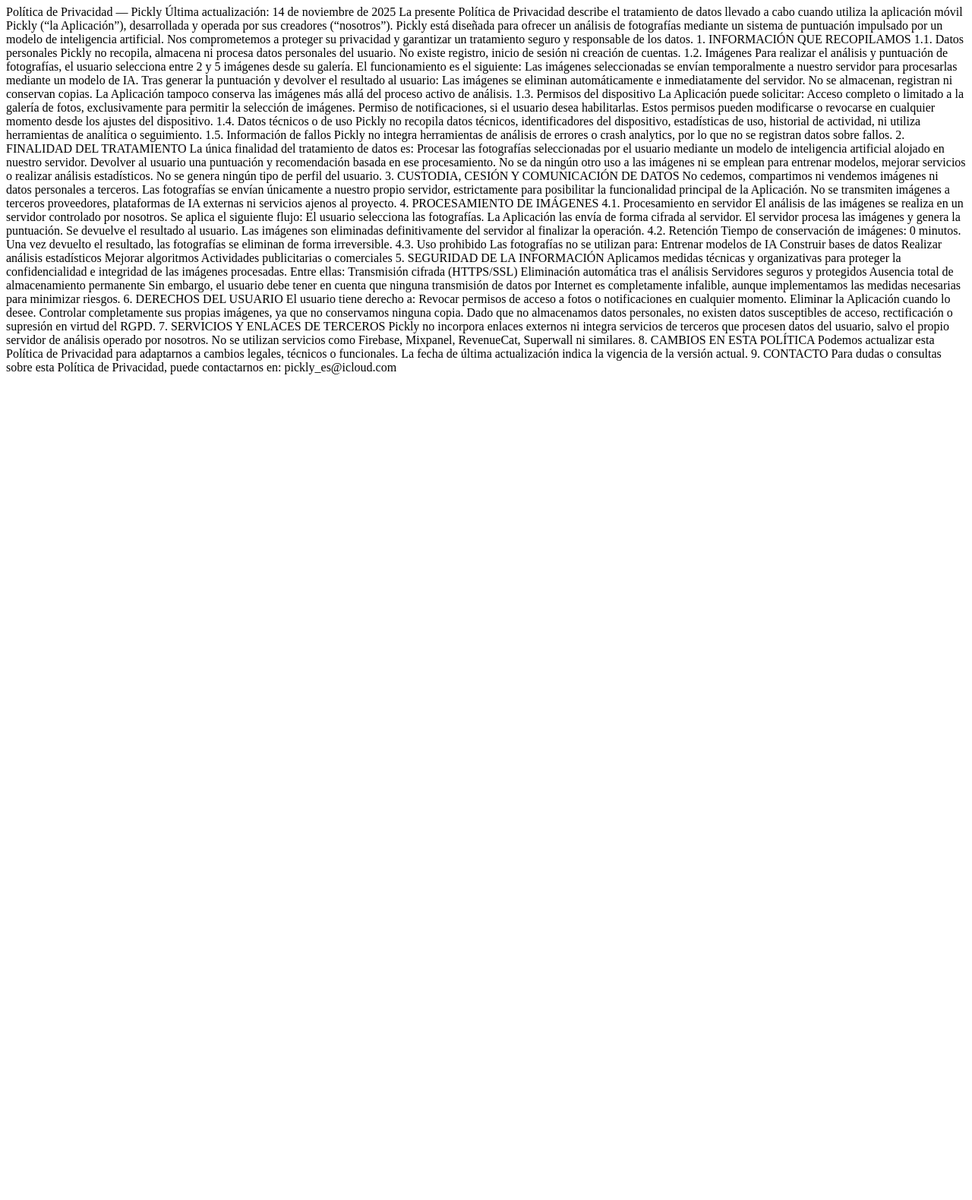
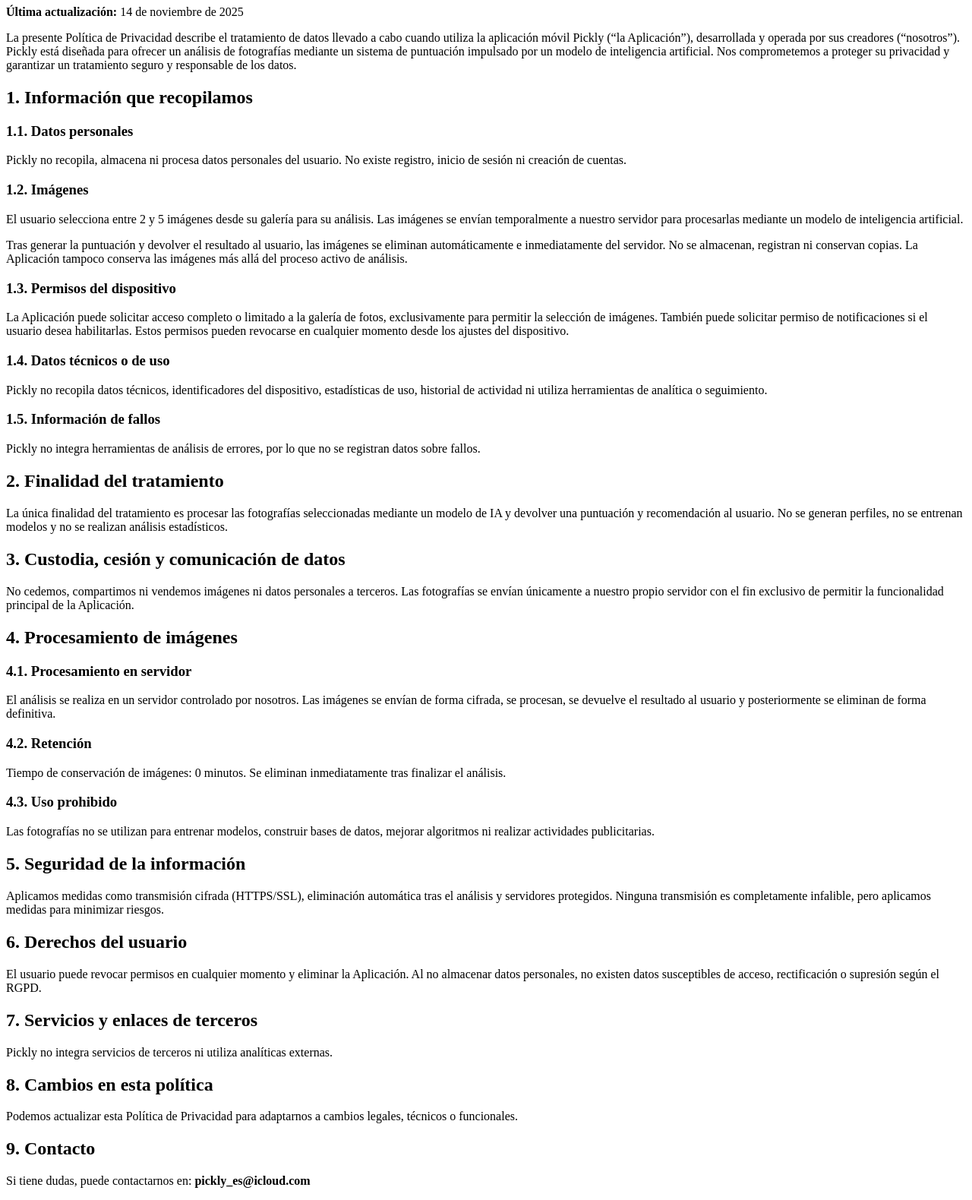
Before and after one commit to Pickly-app/pickly-legal, a plain HTML site: page privacy.html in a window 1280 px wide. Shown: the part 73-1653 px from the top of the page at 76% size. Before the commit the page ends 800 px from the top, so only its background shows below. Drawn offline with Linux system fonts and the light colour scheme.

Commit message:
Update privacy.html

```diff
--- a/privacy.html
+++ b/privacy.html
@@ -5,149 +5,94 @@
   <title>Política de Privacidad - Pickly</title>
 </head>
 <body>
-  <h1>Política de Privacidad</h1>
+  <h1>Política de Privacidad — Pickly</h1>
+  <p><strong>Última actualización:</strong> 14 de noviembre de 2025</p>
 
-  <p>Política de Privacidad — Pickly
+  <p>
+    La presente Política de Privacidad describe el tratamiento de datos llevado a cabo cuando utiliza la aplicación móvil Pickly (“la Aplicación”), desarrollada y operada por sus creadores (“nosotros”). Pickly está diseñada para ofrecer un análisis de fotografías mediante un sistema de puntuación impulsado por un modelo de inteligencia artificial. Nos comprometemos a proteger su privacidad y garantizar un tratamiento seguro y responsable de los datos.
+  </p>
 
-Última actualización: 14 de noviembre de 2025
+  <h2>1. Información que recopilamos</h2>
 
-La presente Política de Privacidad describe el tratamiento de datos llevado a cabo cuando utiliza la aplicación móvil Pickly (“la Aplicación”), desarrollada y operada por sus creadores (“nosotros”).
+  <h3>1.1. Datos personales</h3>
+  <p>
+    Pickly no recopila, almacena ni procesa datos personales del usuario. No existe registro, inicio de sesión ni creación de cuentas.
+  </p>
 
-Pickly está diseñada para ofrecer un análisis de fotografías mediante un sistema de puntuación impulsado por un modelo de inteligencia artificial. Nos comprometemos a proteger su privacidad y garantizar un tratamiento seguro y responsable de los datos.
+  <h3>1.2. Imágenes</h3>
+  <p>
+    El usuario selecciona entre 2 y 5 imágenes desde su galería para su análisis. Las imágenes se envían temporalmente a nuestro servidor para procesarlas mediante un modelo de inteligencia artificial.
+  </p>
+  <p>
+    Tras generar la puntuación y devolver el resultado al usuario, las imágenes se eliminan automáticamente e inmediatamente del servidor. No se almacenan, registran ni conservan copias. La Aplicación tampoco conserva las imágenes más allá del proceso activo de análisis.
+  </p>
 
-1. INFORMACIÓN QUE RECOPILAMOS
-1.1. Datos personales
+  <h3>1.3. Permisos del dispositivo</h3>
+  <p>
+    La Aplicación puede solicitar acceso completo o limitado a la galería de fotos, exclusivamente para permitir la selección de imágenes. También puede solicitar permiso de notificaciones si el usuario desea habilitarlas. Estos permisos pueden revocarse en cualquier momento desde los ajustes del dispositivo.
+  </p>
 
-Pickly no recopila, almacena ni procesa datos personales del usuario.
-No existe registro, inicio de sesión ni creación de cuentas.
+  <h3>1.4. Datos técnicos o de uso</h3>
+  <p>
+    Pickly no recopila datos técnicos, identificadores del dispositivo, estadísticas de uso, historial de actividad ni utiliza herramientas de analítica o seguimiento.
+  </p>
 
-1.2. Imágenes
+  <h3>1.5. Información de fallos</h3>
+  <p>
+    Pickly no integra herramientas de análisis de errores, por lo que no se registran datos sobre fallos.
+  </p>
 
-Para realizar el análisis y puntuación de fotografías, el usuario selecciona entre 2 y 5 imágenes desde su galería.
-El funcionamiento es el siguiente:
+  <h2>2. Finalidad del tratamiento</h2>
+  <p>
+    La única finalidad del tratamiento es procesar las fotografías seleccionadas mediante un modelo de IA y devolver una puntuación y recomendación al usuario. No se generan perfiles, no se entrenan modelos y no se realizan análisis estadísticos.
+  </p>
 
-Las imágenes seleccionadas se envían temporalmente a nuestro servidor para procesarlas mediante un modelo de IA.
+  <h2>3. Custodia, cesión y comunicación de datos</h2>
+  <p>
+    No cedemos, compartimos ni vendemos imágenes ni datos personales a terceros. Las fotografías se envían únicamente a nuestro propio servidor con el fin exclusivo de permitir la funcionalidad principal de la Aplicación.
+  </p>
 
-Tras generar la puntuación y devolver el resultado al usuario:
+  <h2>4. Procesamiento de imágenes</h2>
 
-Las imágenes se eliminan automáticamente e inmediatamente del servidor.
+  <h3>4.1. Procesamiento en servidor</h3>
+  <p>
+    El análisis se realiza en un servidor controlado por nosotros. Las imágenes se envían de forma cifrada, se procesan, se devuelve el resultado al usuario y posteriormente se eliminan de forma definitiva.
+  </p>
 
-No se almacenan, registran ni conservan copias.
+  <h3>4.2. Retención</h3>
+  <p>
+    Tiempo de conservación de imágenes: 0 minutos. Se eliminan inmediatamente tras finalizar el análisis.
+  </p>
 
-La Aplicación tampoco conserva las imágenes más allá del proceso activo de análisis.
+  <h3>4.3. Uso prohibido</h3>
+  <p>
+    Las fotografías no se utilizan para entrenar modelos, construir bases de datos, mejorar algoritmos ni realizar actividades publicitarias.
+  </p>
 
-1.3. Permisos del dispositivo
+  <h2>5. Seguridad de la información</h2>
+  <p>
+    Aplicamos medidas como transmisión cifrada (HTTPS/SSL), eliminación automática tras el análisis y servidores protegidos. Ninguna transmisión es completamente infalible, pero aplicamos medidas para minimizar riesgos.
+  </p>
 
-La Aplicación puede solicitar:
+  <h2>6. Derechos del usuario</h2>
+  <p>
+    El usuario puede revocar permisos en cualquier momento y eliminar la Aplicación. Al no almacenar datos personales, no existen datos susceptibles de acceso, rectificación o supresión según el RGPD.
+  </p>
 
-Acceso completo o limitado a la galería de fotos, exclusivamente para permitir la selección de imágenes.
+  <h2>7. Servicios y enlaces de terceros</h2>
+  <p>
+    Pickly no integra servicios de terceros ni utiliza analíticas externas.
+  </p>
 
-Permiso de notificaciones, si el usuario desea habilitarlas.
+  <h2>8. Cambios en esta política</h2>
+  <p>
+    Podemos actualizar esta Política de Privacidad para adaptarnos a cambios legales, técnicos o funcionales.
+  </p>
 
-Estos permisos pueden modificarse o revocarse en cualquier momento desde los ajustes del dispositivo.
-
-1.4. Datos técnicos o de uso
-
-Pickly no recopila datos técnicos, identificadores del dispositivo, estadísticas de uso, historial de actividad, ni utiliza herramientas de analítica o seguimiento.
-
-1.5. Información de fallos
-
-Pickly no integra herramientas de análisis de errores o crash analytics, por lo que no se registran datos sobre fallos.
-
-2. FINALIDAD DEL TRATAMIENTO
-
-La única finalidad del tratamiento de datos es:
-
-Procesar las fotografías seleccionadas por el usuario mediante un modelo de inteligencia artificial alojado en nuestro servidor.
-
-Devolver al usuario una puntuación y recomendación basada en ese procesamiento.
-
-No se da ningún otro uso a las imágenes ni se emplean para entrenar modelos, mejorar servicios o realizar análisis estadísticos.
-No se genera ningún tipo de perfil del usuario.
-
-3. CUSTODIA, CESIÓN Y COMUNICACIÓN DE DATOS
-
-No cedemos, compartimos ni vendemos imágenes ni datos personales a terceros.
-
-Las fotografías se envían únicamente a nuestro propio servidor, estrictamente para posibilitar la funcionalidad principal de la Aplicación.
-
-No se transmiten imágenes a terceros proveedores, plataformas de IA externas ni servicios ajenos al proyecto.
-
-4. PROCESAMIENTO DE IMÁGENES
-4.1. Procesamiento en servidor
-
-El análisis de las imágenes se realiza en un servidor controlado por nosotros.
-Se aplica el siguiente flujo:
-
-El usuario selecciona las fotografías.
-
-La Aplicación las envía de forma cifrada al servidor.
-
-El servidor procesa las imágenes y genera la puntuación.
-
-Se devuelve el resultado al usuario.
-
-Las imágenes son eliminadas definitivamente del servidor al finalizar la operación.
-
-4.2. Retención
-
-Tiempo de conservación de imágenes: 0 minutos.
-Una vez devuelto el resultado, las fotografías se eliminan de forma irreversible.
-
-4.3. Uso prohibido
-
-Las fotografías no se utilizan para:
-
-Entrenar modelos de IA
-
-Construir bases de datos
-
-Realizar análisis estadísticos
-
-Mejorar algoritmos
-
-Actividades publicitarias o comerciales
-
-5. SEGURIDAD DE LA INFORMACIÓN
-
-Aplicamos medidas técnicas y organizativas para proteger la confidencialidad e integridad de las imágenes procesadas. Entre ellas:
-
-Transmisión cifrada (HTTPS/SSL)
-
-Eliminación automática tras el análisis
-
-Servidores seguros y protegidos
-
-Ausencia total de almacenamiento permanente
-
-Sin embargo, el usuario debe tener en cuenta que ninguna transmisión de datos por Internet es completamente infalible, aunque implementamos las medidas necesarias para minimizar riesgos.
-
-6. DERECHOS DEL USUARIO
-
-El usuario tiene derecho a:
-
-Revocar permisos de acceso a fotos o notificaciones en cualquier momento.
-
-Eliminar la Aplicación cuando lo desee.
-
-Controlar completamente sus propias imágenes, ya que no conservamos ninguna copia.
-
-Dado que no almacenamos datos personales, no existen datos susceptibles de acceso, rectificación o supresión en virtud del RGPD.
-
-7. SERVICIOS Y ENLACES DE TERCEROS
-
-Pickly no incorpora enlaces externos ni integra servicios de terceros que procesen datos del usuario, salvo el propio servidor de análisis operado por nosotros.
-
-No se utilizan servicios como Firebase, Mixpanel, RevenueCat, Superwall ni similares.
-
-8. CAMBIOS EN ESTA POLÍTICA
-
-Podemos actualizar esta Política de Privacidad para adaptarnos a cambios legales, técnicos o funcionales.
-La fecha de última actualización indica la vigencia de la versión actual.
-
-9. CONTACTO
-
-Para dudas o consultas sobre esta Política de Privacidad, puede contactarnos en: pickly_es@icloud.com </p>
+  <h2>9. Contacto</h2>
+  <p>
+    Si tiene dudas, puede contactarnos en: <strong>pickly_es@icloud.com</strong>
+  </p>
 
 </body>
 </html>
```
